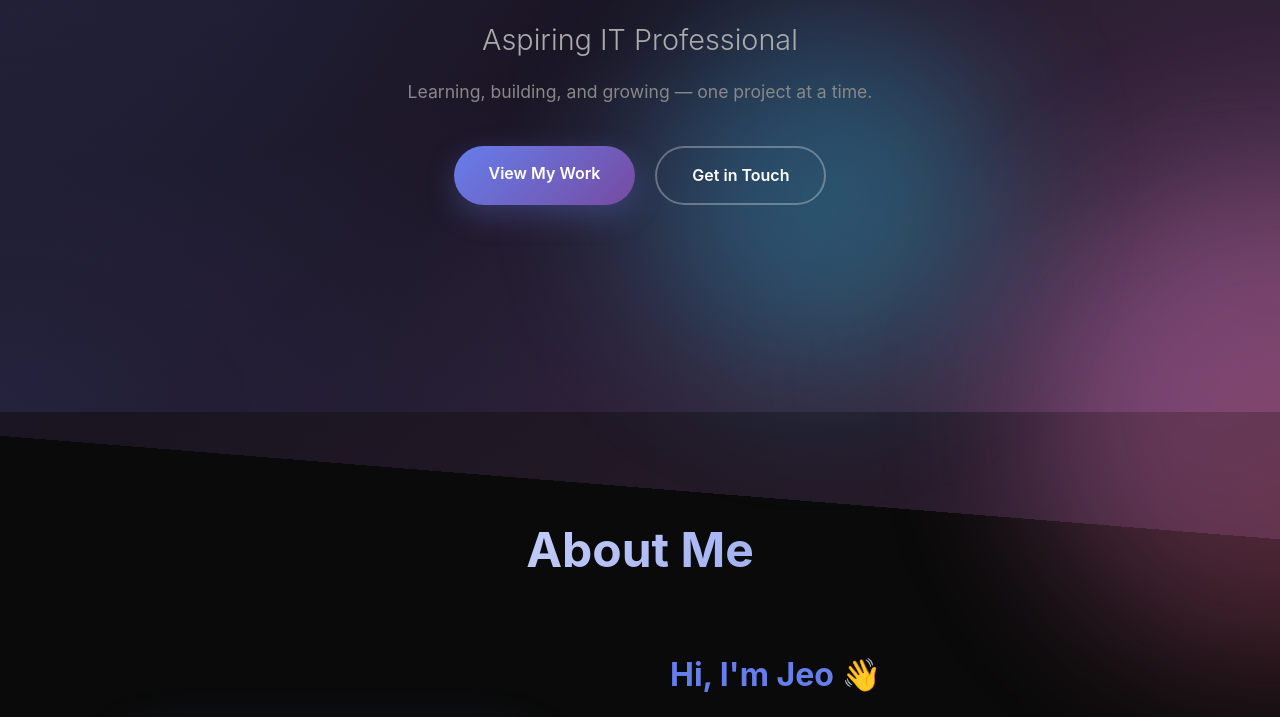
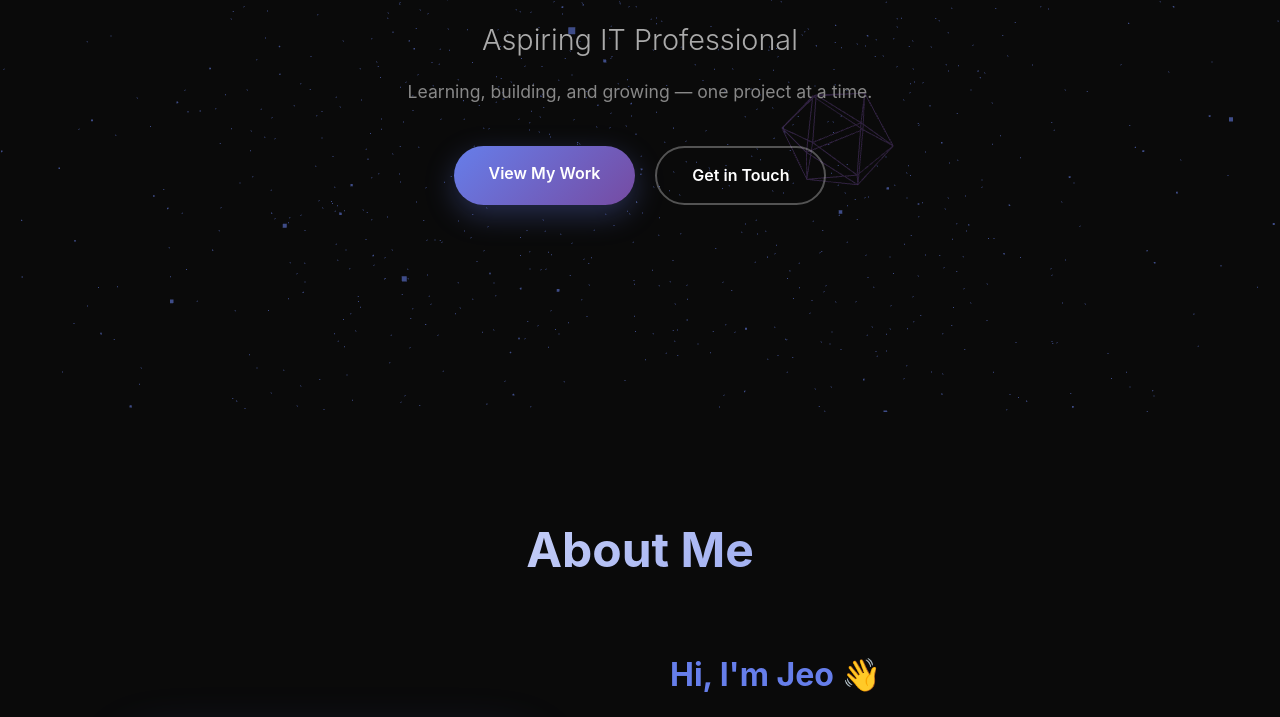
Before and after one commit to jeoerana-art/jeoerana, a plain HTML site: page index.html in a window 1280 px wide. Shown: the part 388-1105 px from the top of the page. Drawn offline with nearby package versions, Linux system fonts and the light colour scheme; animation ran at ten frames a second.

Commit message:
Update index.html

```diff
--- a/index.html
+++ b/index.html
@@ -5,6 +5,7 @@
   <meta name="viewport" content="width=device-width, initial-scale=1">
   <title>Jeo Erana - Portfolio</title>
   <link rel="stylesheet" href="https://cdnjs.cloudflare.com/ajax/libs/font-awesome/6.5.0/css/all.min.css">
+  <script src="https://cdnjs.cloudflare.com/ajax/libs/three.js/r128/three.min.js"></script>
   <style>
     * {
       margin: 0;
@@ -20,6 +21,15 @@
       line-height: 1.6;
     }
 
+    #canvas-container {
+      position: fixed;
+      top: 0;
+      left: 0;
+      width: 100%;
+      height: 100%;
+      z-index: -2;
+    }
+
     /* Animated Background */
     .bg-gradient {
       position: fixed;
@@ -27,97 +37,10 @@
       left: 0;
       width: 100%;
       height: 100%;
-      background: linear-gradient(135deg, #667eea 0%, #764ba2 50%, #f093fb 100%);
-      opacity: 0.15;
+      background: rgba(10, 10, 10, 0.3);
+      opacity: 1;
       z-index: -1;
-      animation: gradientShift 15s ease infinite;
-    }
-
-    @keyframes gradientShift {
-      0%, 100% { transform: scale(1) rotate(0deg); }
-      50% { transform: scale(1.2) rotate(5deg); }
-    }
-
-    /* Mesh gradient background */
-    .bg-mesh {
-      position: fixed;
-      top: 0;
-      left: 0;
-      width: 100%;
-      height: 100%;
-      z-index: -2;
-      background:
-        radial-gradient(at 0% 0%, rgba(102, 126, 234, 0.2) 0px, transparent 50%),
-        radial-gradient(at 100% 0%, rgba(118, 75, 162, 0.15) 0px, transparent 50%),
-        radial-gradient(at 100% 100%, rgba(240, 147, 251, 0.2) 0px, transparent 50%),
-        radial-gradient(at 0% 100%, rgba(102, 126, 234, 0.15) 0px, transparent 50%);
-      animation: meshMove 20s ease infinite;
-    }
-
-    @keyframes meshMove {
-      0%, 100% { opacity: 0.8; }
-      50% { opacity: 1; }
-    }
-
-    /* Animated orbs */
-    .bg-orb {
-      position: fixed;
-      border-radius: 50%;
-      filter: blur(80px);
-      opacity: 0.3;
-      z-index: -1;
-      animation: orbFloat 25s ease-in-out infinite;
-    }
-
-    .bg-orb-1 {
-      width: 400px;
-      height: 400px;
-      background: linear-gradient(135deg, #667eea, #764ba2);
-      top: -200px;
-      left: -200px;
-      animation-delay: 0s;
-    }
-
-    .bg-orb-2 {
-      width: 500px;
-      height: 500px;
-      background: linear-gradient(135deg, #f093fb, #f5576c);
-      bottom: -250px;
-      right: -250px;
-      animation-delay: 8s;
-    }
-
-    .bg-orb-3 {
-      width: 350px;
-      height: 350px;
-      background: linear-gradient(135deg, #4facfe, #00f2fe);
-      top: 50%;
-      left: 50%;
-      animation-delay: 15s;
-    }
-
-    @keyframes orbFloat {
-      0%, 100% { transform: translate(0, 0) scale(1); }
-      33% { transform: translate(100px, -100px) scale(1.1); }
-      66% { transform: translate(-100px, 100px) scale(0.9); }
-    }
-
-    /* Floating particles */
-    .particle {
-      position: fixed;
-      width: 3px;
-      height: 3px;
-      background: rgba(255,255,255,0.3);
-      border-radius: 50%;
       pointer-events: none;
-      animation: float 20s infinite;
-    }
-
-    @keyframes float {
-      0%, 100% { transform: translateY(0) translateX(0); opacity: 0; }
-      10% { opacity: 1; }
-      90% { opacity: 1; }
-      100% { transform: translateY(-100vh) translateX(50px); opacity: 0; }
     }
 
     nav {
@@ -678,22 +601,8 @@
 </head>
 
 <body>
-  <div class="bg-mesh"></div>
+  <div id="canvas-container"></div>
   <div class="bg-gradient"></div>
-  <div class="bg-orb bg-orb-1"></div>
-  <div class="bg-orb bg-orb-2"></div>
-  <div class="bg-orb bg-orb-3"></div>
-
-  <!-- Floating Particles -->
-  <div class="particle" style="left: 10%; animation-delay: 0s;"></div>
-  <div class="particle" style="left: 20%; animation-delay: 2s;"></div>
-  <div class="particle" style="left: 30%; animation-delay: 4s;"></div>
-  <div class="particle" style="left: 40%; animation-delay: 6s;"></div>
-  <div class="particle" style="left: 50%; animation-delay: 8s;"></div>
-  <div class="particle" style="left: 60%; animation-delay: 10s;"></div>
-  <div class="particle" style="left: 70%; animation-delay: 12s;"></div>
-  <div class="particle" style="left: 80%; animation-delay: 14s;"></div>
-  <div class="particle" style="left: 90%; animation-delay: 16s;"></div>
 
   <nav>
     <div class="logo">JEO</div>
@@ -729,7 +638,7 @@
       <div class="about-text">
         <h3>Hi, I'm Jeo 👋</h3>
         <p>
-          I’m an aspiring IT professional passionate about building innovative and user-friendly web solutions that make everyday tasks simpler and more efficient. My interests include web development, system design, and exploring emerging technologies that enhance productivity and connectivity.
+          I'm an aspiring IT professional passionate about building innovative and user-friendly web solutions that make everyday tasks simpler and more efficient. My interests include web development, system design, and exploring emerging technologies that enhance productivity and connectivity.
         </p>
         <p>
 I enjoy turning ideas into real-world applications — from intuitive dashboards and e-commerce platforms to automated tracking systems. Each project I build strengthens my goal of creating digital tools that solve real problems and deliver seamless user experiences.        </p>
@@ -898,6 +807,126 @@ I enjoy turning ideas into real-world applications — from intuitive dashboards
   </footer>
 
   <script>
+    // Three.js 3D Background
+    const scene = new THREE.Scene();
+    const camera = new THREE.PerspectiveCamera(75, window.innerWidth / window.innerHeight, 0.1, 1000);
+    const renderer = new THREE.WebGLRenderer({ antialias: true, alpha: true });
+
+    renderer.setSize(window.innerWidth, window.innerHeight);
+    renderer.setPixelRatio(window.devicePixelRatio);
+    document.getElementById('canvas-container').appendChild(renderer.domElement);
+
+    camera.position.z = 50;
+
+    // Create particles
+    const particlesGeometry = new THREE.BufferGeometry();
+    const particlesCount = 3000;
+    const posArray = new Float32Array(particlesCount * 3);
+
+    for(let i = 0; i < particlesCount * 3; i++) {
+      posArray[i] = (Math.random() - 0.5) * 150;
+    }
+
+    particlesGeometry.setAttribute('position', new THREE.BufferAttribute(posArray, 3));
+
+    // Particle material with gradient colors
+    const particlesMaterial = new THREE.PointsMaterial({
+      size: 0.15,
+      color: 0x667eea,
+      transparent: true,
+      opacity: 0.8,
+      blending: THREE.AdditiveBlending
+    });
+
+    const particlesMesh = new THREE.Points(particlesGeometry, particlesMaterial);
+    scene.add(particlesMesh);
+
+    // Create geometric shapes
+    const geometries = [];
+    const materials = [];
+
+    // Torus
+    const torusGeometry = new THREE.TorusGeometry(10, 3, 16, 100);
+    const torusMaterial = new THREE.MeshBasicMaterial({
+      color: 0x667eea,
+      wireframe: true,
+      transparent: true,
+      opacity: 0.3
+    });
+    const torus = new THREE.Mesh(torusGeometry, torusMaterial);
+    torus.position.set(-30, 20, -20);
+    scene.add(torus);
+    geometries.push(torus);
+
+    // Icosahedron
+    const icoGeometry = new THREE.IcosahedronGeometry(8, 0);
+    const icoMaterial = new THREE.MeshBasicMaterial({
+      color: 0x764ba2,
+      wireframe: true,
+      transparent: true,
+      opacity: 0.3
+    });
+    const icosahedron = new THREE.Mesh(icoGeometry, icoMaterial);
+    icosahedron.position.set(30, -20, -30);
+    scene.add(icosahedron);
+    geometries.push(icosahedron);
+
+    // Octahedron
+    const octaGeometry = new THREE.OctahedronGeometry(6, 0);
+    const octaMaterial = new THREE.MeshBasicMaterial({
+      color: 0xf093fb,
+      wireframe: true,
+      transparent: true,
+      opacity: 0.3
+    });
+    const octahedron = new THREE.Mesh(octaGeometry, octaMaterial);
+    octahedron.position.set(0, 30, -40);
+    scene.add(octahedron);
+    geometries.push(octahedron);
+
+    // Mouse movement
+    let mouseX = 0;
+    let mouseY = 0;
+
+    document.addEventListener('mousemove', (event) => {
+      mouseX = (event.clientX / window.innerWidth) * 2 - 1;
+      mouseY = -(event.clientY / window.innerHeight) * 2 + 1;
+    });
+
+    // Animation
+    let time = 0;
+    function animate() {
+      requestAnimationFrame(animate);
+      time += 0.001;
+
+      // Rotate particles
+      particlesMesh.rotation.y += 0.0005;
+      particlesMesh.rotation.x += 0.0003;
+
+      // Animate shapes
+      geometries.forEach((geo, index) => {
+        geo.rotation.x += 0.003 + index * 0.001;
+        geo.rotation.y += 0.002 + index * 0.001;
+        geo.position.y += Math.sin(time + index) * 0.02;
+      });
+
+      // Mouse interaction
+      camera.position.x += (mouseX * 5 - camera.position.x) * 0.05;
+      camera.position.y += (mouseY * 5 - camera.position.y) * 0.05;
+      camera.lookAt(scene.position);
+
+      renderer.render(scene, camera);
+    }
+
+    animate();
+
+    // Handle window resize
+    window.addEventListener('resize', () => {
+      camera.aspect = window.innerWidth / window.innerHeight;
+      camera.updateProjectionMatrix();
+      renderer.setSize(window.innerWidth, window.innerHeight);
+    });
+
     // Gallery functionality
     let currentSlide = 0;
     const slides = document.querySelectorAll('.gallery-slide');
```
